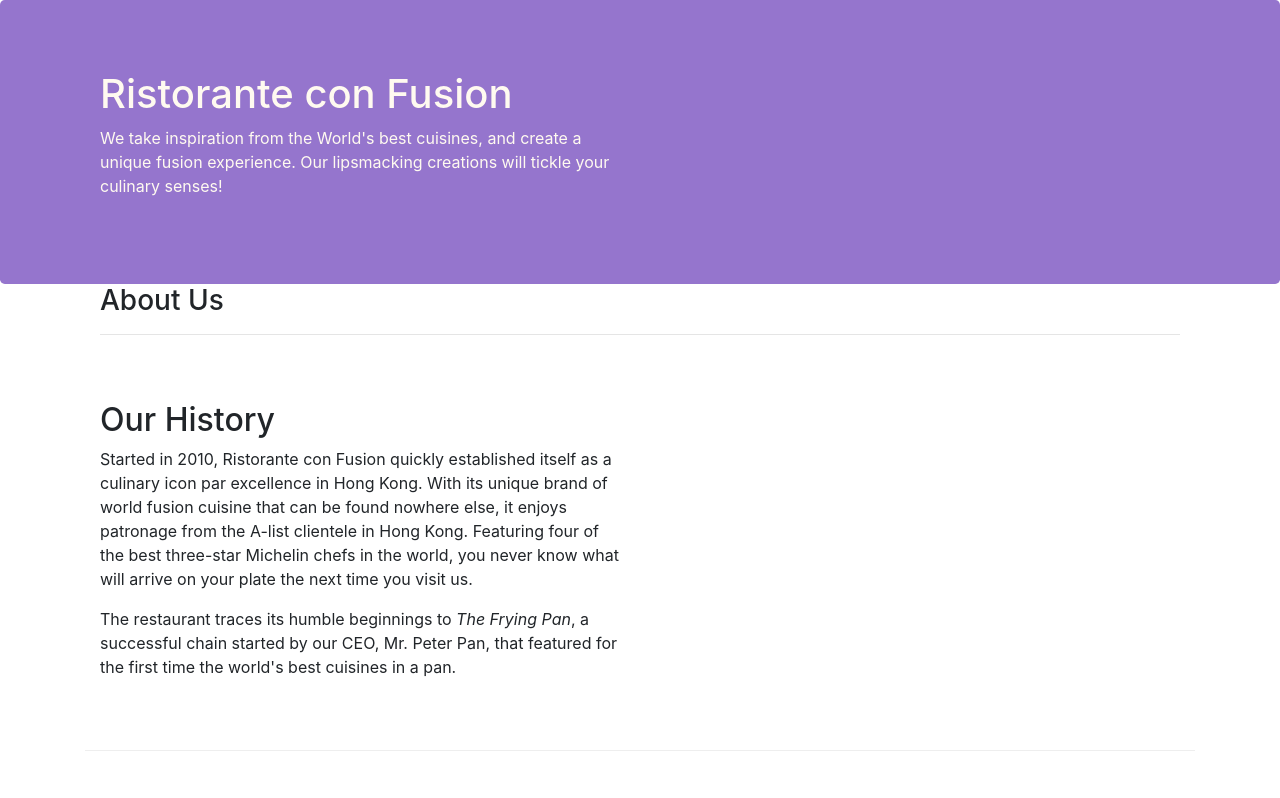
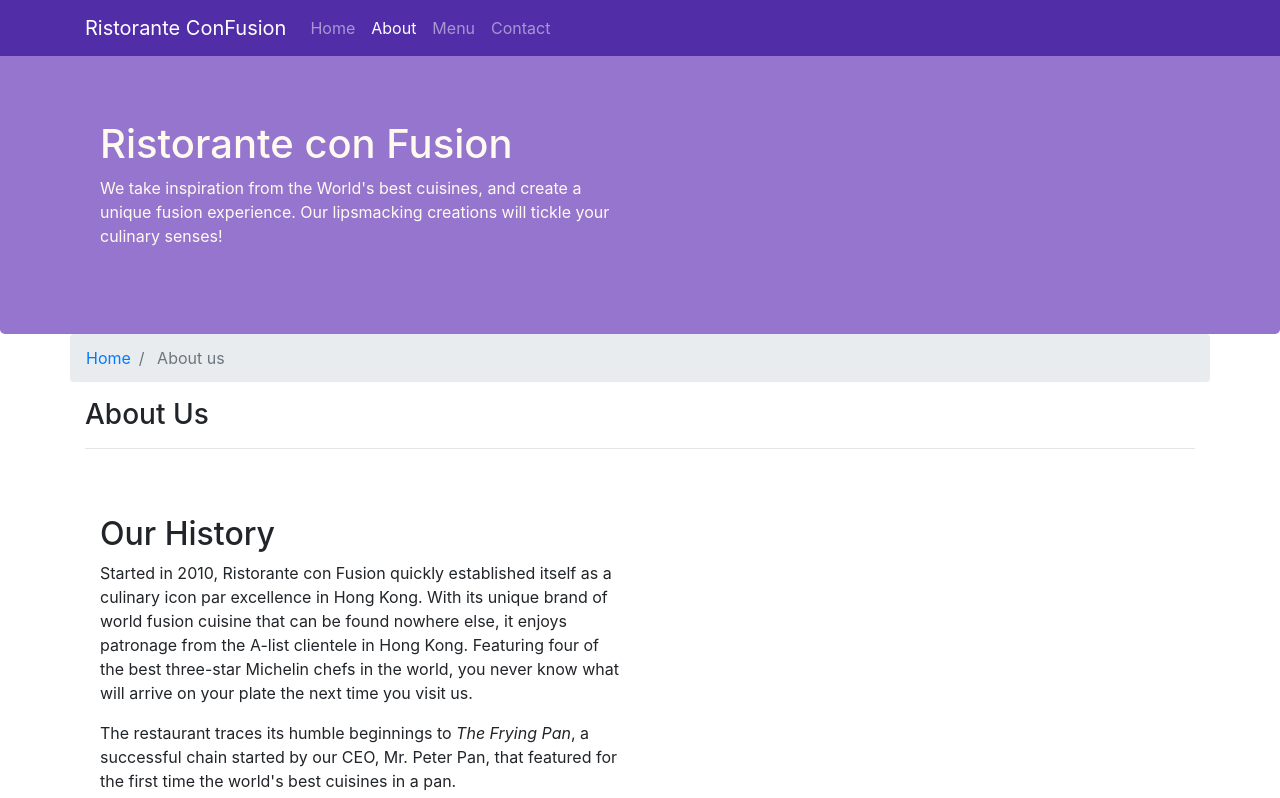
Before and after one commit to PalomaLozano/conFusion, a website: page aboutus.html in a window 1280 px wide. Shown: the top 798 px of the page. Drawn offline with nearby package versions, Linux system fonts and the light colour scheme.

Commit message:
Navbar and Breadcrumbs

```diff
--- a/aboutus.html
+++ b/aboutus.html
@@ -14,6 +14,27 @@
 
 <body>
 
+    <nav class="navbar navbar-dark navbar-expand-sm fixed-top">
+        <div class="container">
+
+            <button class="navbar-toggler" type="button" data-toggle="collapse" data-target="#Navbar">
+                <span class="navbar-toggler-icon"></span>
+            </button>
+
+            <a class="navbar-brand" href="./index.html">Ristorante ConFusion</a>
+
+            <div class="collapse navbar-collapse" id="Navbar">
+            <ul class="navbar-nav mr-auto">
+                <li class="nav-item"><a class="nav-link" href="./index.html">Home</a></li>
+                <li class="nav-item active"><a class="nav-link" href="#">About</a></li>
+                <li class="nav-item"><a class="nav-link" href="#">Menu</a></li>
+                <li class="nav-item"><a class="nav-link" href="#">Contact</a></li>
+            </ul>
+        </div>
+
+        </div>
+        </nav>
+
     <header class="jumbotron">
         <div class="container">
             <div class="row row-header">
@@ -28,7 +49,15 @@
     </header>
 
     <div class="container">
-        <div>
+        <div class="row">
+            <ol class="col-12 breadcrumb">
+                <li class="breadcrumb-item">
+                    <a href="./index.html">Home</a>
+                </li>
+                <li class="breadcrumb-item active">
+                    About us
+                </li>
+            </ol>
             <div class="col-12">
                <h3>About Us</h3>
                <hr>
--- a/styles/styles.css
+++ b/styles/styles.css
@@ -31,3 +31,12 @@ font-size: 80%;
 margin: 0px;
 color: 0f0f0f;
 }
+
+body{
+    padding: 50px 0px 0px 0px;
+    z-index: 0;
+}
+
+.navbar-dark{
+    background-color: #512da8;
+}
```
Also changed, not shown: index.html (+9 -1 lines).
